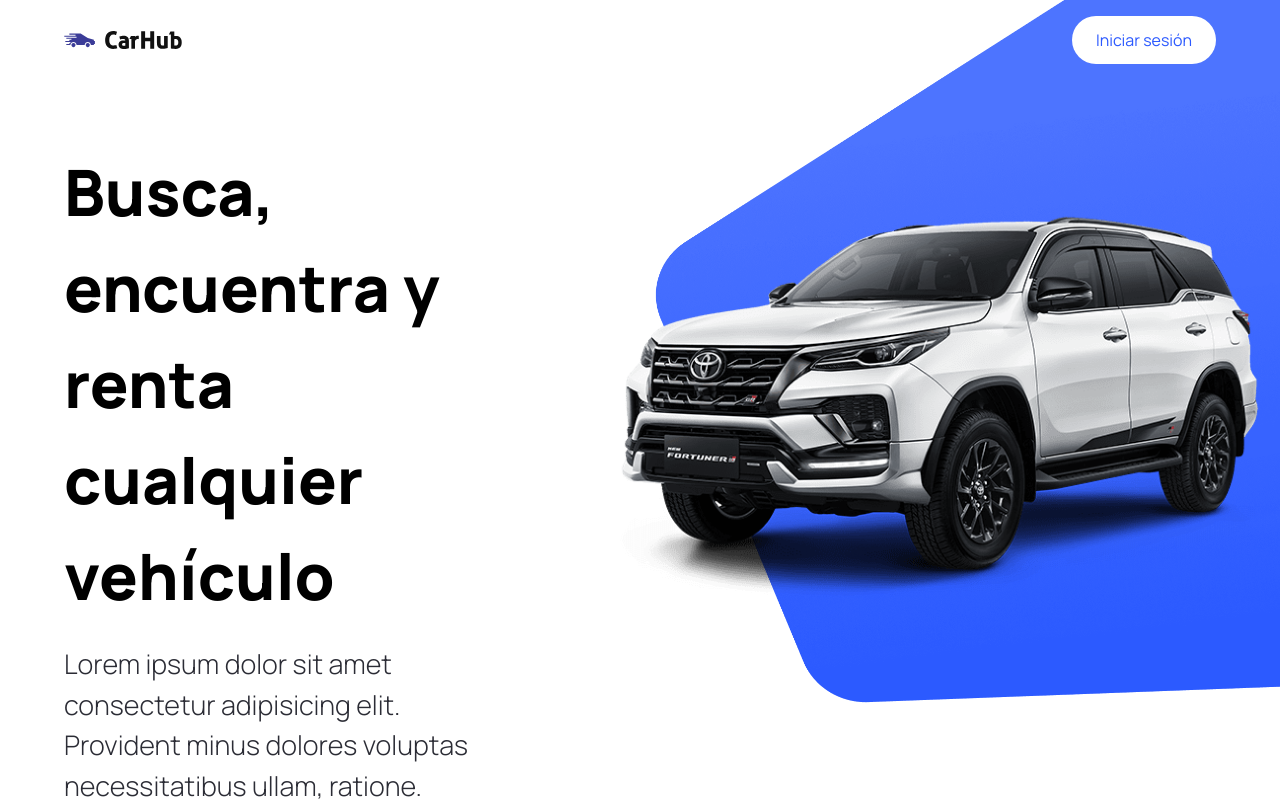
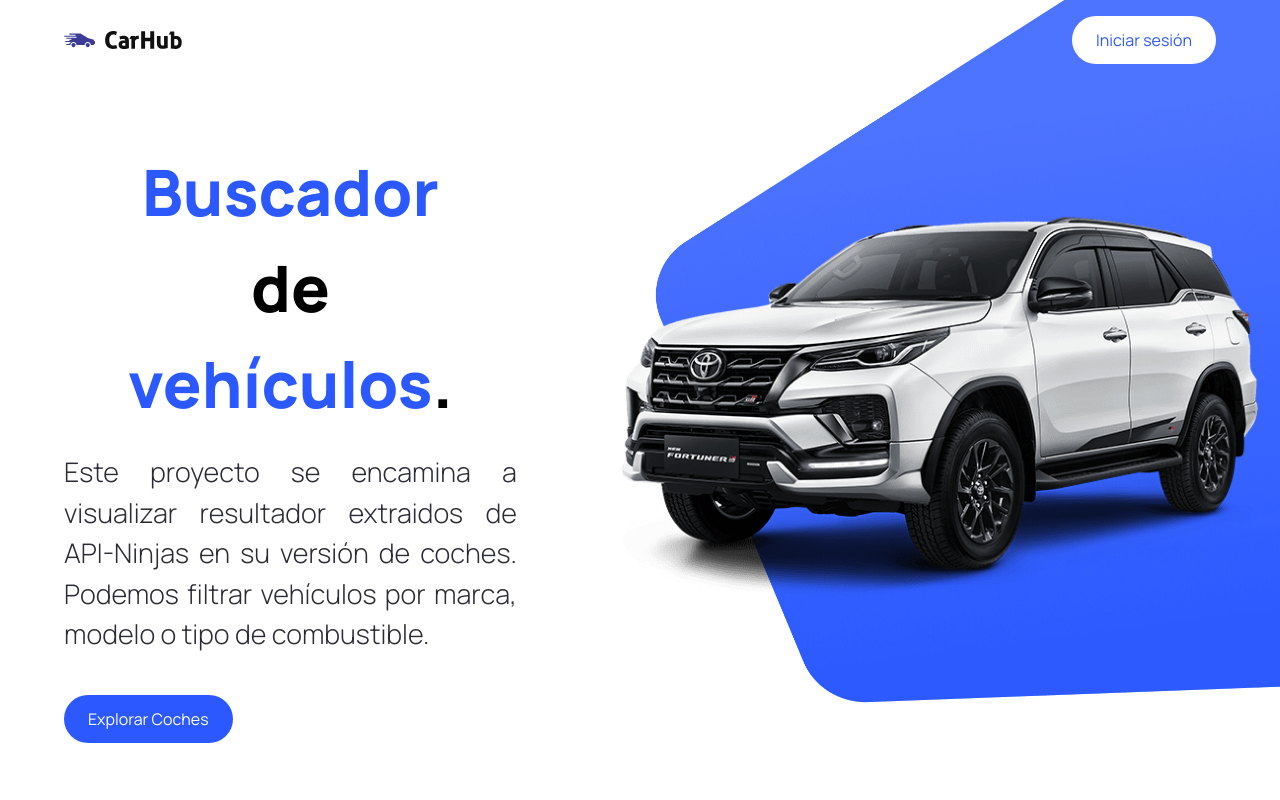
Before and after one commit to jeromanp/api-cars, a Next.js app: page / in a window 1280 px wide. Shown: the top 800 px of the page. Built offline with nearby package versions, Linux system fonts and the light colour scheme; no server answers.

Commit message:
format text hero section

```diff
--- a/components/Hero.tsx
+++ b/components/Hero.tsx
@@ -16,12 +16,11 @@ const Hero = () => {
   return (
     <div className="hero">
       <div className="flex-1 pt-36 padding-x">
-        <h1 className="hero__title">
-          Busca, encuentra y renta cualquier vehículo
+        <h1 className="hero__title text-center  ">
+          <b className="text-primary-blue">Buscador</b><br/> de<br/> <b className="text-primary-blue">vehículos</b>.
         </h1>
-        <p className="hero__subtitle">
-          Lorem ipsum dolor sit amet consectetur adipisicing elit. Provident
-          minus dolores voluptas necessitatibus ullam, ratione.
+        <p className="hero__subtitle text-justify">
+          Este proyecto se encamina a visualizar resultador extraidos de API-Ninjas en su versión de coches. Podemos filtrar vehículos por marca, modelo o tipo de combustible.
         </p>
 
         <CustomButton
```
